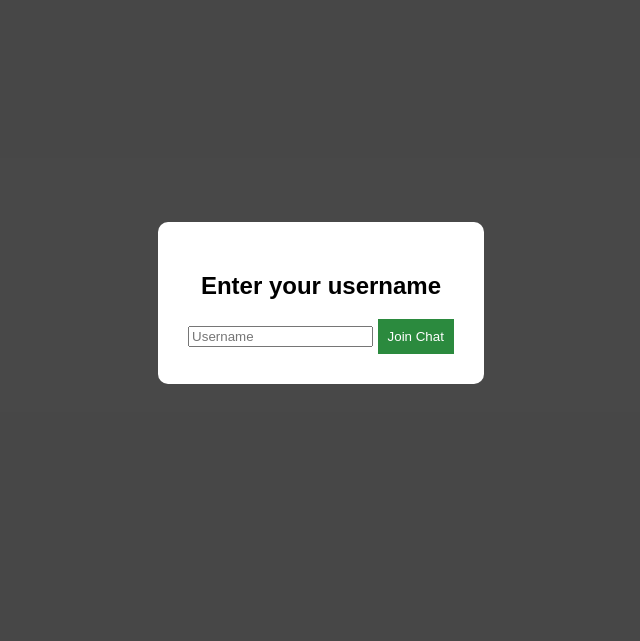
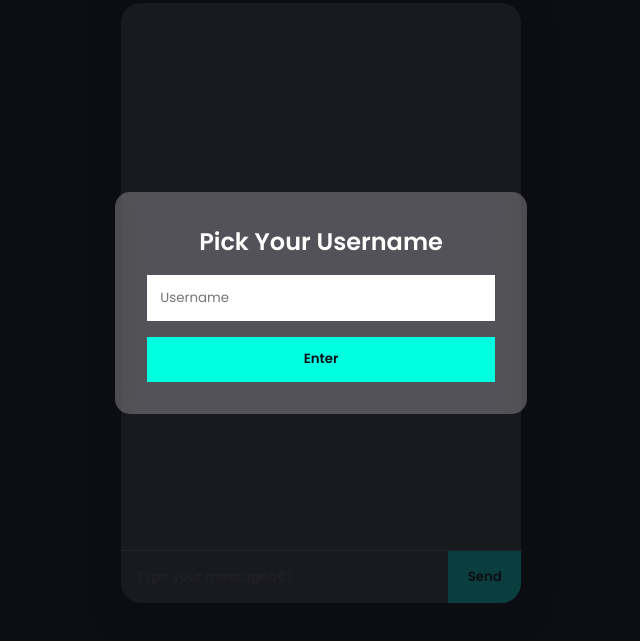
Before and after one commit to vxlical/Chat-site, a website: page public/index.html in a window 1280 px wide. Shown: the part 97-738 px from the top of the page, without its empty margins (319-959 px from the left). Drawn offline with nearby package versions, Linux system fonts and the light colour scheme; no server answers.

Commit message:
Turned chat UI into fancy glass‑morphic design

```diff
--- a/public/index.html
+++ b/public/index.html
@@ -1,29 +1,27 @@
 <!DOCTYPE html>
 <html lang="en">
 <head>
-  <meta charset="UTF-8" />
-  <meta name="viewport" content="width=device-width, initial-scale=1.0"/>
-  <title>Chat App</title>
-  <link rel="stylesheet" href="style.css"/>
+  <meta charset="UTF‑8" />
+  <meta name="viewport" content="width=device-width,initial‑scale=1" />
+  <title>Fancy Chat</title>
+  <link rel="stylesheet" href="style.css" />
+  <script src="/socket.io/socket.io.js" defer></script>
+  <script src="script.js" defer></script>
 </head>
 <body>
   <div id="overlay">
     <div class="username-box">
-      <h2>Enter your username</h2>
+      <h2>Pick Your Username</h2>
       <input type="text" id="usernameInput" placeholder="Username" />
-      <button onclick="setUsername()">Join Chat</button>
+      <button onclick="setUsername()">Enter</button>
     </div>
   </div>
-
-  <div class="chat-container" style="display: none;">
+  <div class="chat-container">
     <div id="messages"></div>
     <form id="form">
-      <input id="input" autocomplete="off" placeholder="Say something..." />
+      <input id="input" autocomplete="off" placeholder="Type your message…" />
       <button>Send</button>
     </form>
   </div>
-
-  <script src="/socket.io/socket.io.js"></script>
-  <script src="script.js"></script>
 </body>
 </html>
--- a/public/script.js
+++ b/public/script.js
@@ -1,14 +1,12 @@
 const socket = io();
-let username = "";
+let username = '';
 
 function setUsername() {
   const input = document.getElementById('usernameInput');
   username = input.value.trim();
-  if (username !== "") {
-    document.getElementById('overlay').style.display = "none";
-    document.querySelector('.chat-container').style.display = "block";
-    socket.emit("join", username);
-  }
+  if (!username) return;
+  document.getElementById('overlay').style.display = 'none';
+  socket.emit('join', username);
 }
 
 const form = document.getElementById('form');
@@ -17,16 +15,15 @@ const messages = document.getElementById('messages');
 
 form.addEventListener('submit', (e) => {
   e.preventDefault();
-  if (input.value && username) {
-    socket.emit('chat message', { user: username, text: input.value });
-    input.value = '';
-  }
+  if (!input.value.trim() || !username) return;
+  socket.emit('chat message', { user: username, text: input.value });
+  input.value = '';
 });
 
 socket.on('chat message', (msg) => {
-  const item = document.createElement('div');
-  item.textContent = `${msg.user}: ${msg.text}`;
-  item.className = msg.user === username ? 'mine' : '';
-  messages.appendChild(item);
+  const el = document.createElement('div');
+  el.textContent = `${msg.user}: ${msg.text}`;
+  el.className = 'message' + (msg.user === username ? ' mine' : '');
+  messages.appendChild(el);
   messages.scrollTop = messages.scrollHeight;
 });
--- a/public/style.css
+++ b/public/style.css
@@ -1,74 +1,138 @@
+@import url('https://fonts.googleapis.com/css2?family=Poppins:wght@300;400;600&display=swap');
+:root {
+  --bg: #0d0d15;
+  --accent: #00ffe1;
+  --glass: rgba(255, 255, 255, 0.25);
+  --glass-shadow: rgba(0, 0, 0, 0.5);
+}
+
+* {
+  box-sizing: border-box;
+  margin: 0;
+  padding: 0;
+  font-family: 'Poppins', sans-serif;
+}
+
 body {
-  font-family: Arial, sans-serif;
-  background: #f0f0f0;
-  margin: 0;
+  background: var(--bg);
+  color: white;
+  height: 100vh;
   display: flex;
   justify-content: center;
   align-items: center;
-  height: 100vh;
+}
+
+.chat-container {
+  width: 100%;
+  max-width: 400px;
+  height: 600px;
+  display: flex;
+  flex-direction: column;
+  background: var(--glass);
+  backdrop-filter: blur(12px);
+  border-radius: 20px;
+  box-shadow: 0 8px 32px var(--glass-shadow);
+  overflow: hidden;
+  position: relative;
+}
+
+#messages {
+  flex: 1;
+  overflow-y: auto;
+  padding: 1rem;
+  display: flex;
+  flex-direction: column;
+  gap: 0.5rem;
+}
+
+form {
+  display: flex;
+  border-top: 1px solid var(--glass);
+}
+
+form input {
+  flex: 1;
+  padding: 1rem;
+  background: transparent;
+  border: none;
+  color: white;
+}
+
+form button {
+  padding: 1rem 1.2rem;
+  background: var(--accent);
+  border: none;
+  color: #0d0d15;
+  font-weight: 600;
+  cursor: pointer;
+  transition: background 0.3s ease;
+}
+
+form button:hover {
+  background: #00d4b1;
+}
+
+.message {
+  align-self: flex-start;
+  max-width: 80%;
+  background: var(--glass);
+  padding: 0.7rem 1rem;
+  border-radius: 15px;
+  position: relative;
+  animation: fadeIn 0.4s ease;
+}
+
+.message.mine {
+  align-self: flex-end;
+  background: var(--accent);
+  color: #0d0d15;
+}
+
+@keyframes fadeIn {
+  from { opacity: 0; transform: scale(0.95); }
+  to { opacity: 1; transform: scale(1); }
 }
 
 #overlay {
-  position: fixed;
+  position: absolute;
   inset: 0;
-  background: rgba(0,0,0,0.7);
+  background: rgba(13,13,21,0.8);
   display: flex;
   justify-content: center;
   align-items: center;
-  z-index: 100;
+  z-index: 10;
 }
 
 .username-box {
-  background: white;
-  padding: 30px;
-  border-radius: 10px;
+  background: var(--glass);
+  padding: 2rem;
+  border-radius: 15px;
   text-align: center;
+  backdrop-filter: blur(12px);
 }
 
-.chat-container {
-  width: 90%;
-  max-width: 500px;
-  background: white;
-  padding: 10px;
-  border-radius: 10px;
-  box-shadow: 0 0 15px rgba(0,0,0,0.1);
+.username-box h2 {
+  margin-bottom: 1rem;
 }
 
-#messages {
-  height: 300px;
-  overflow-y: auto;
-  margin-bottom: 10px;
-  border: 1px solid #ccc;
-  padding: 5px;
+.username-box input {
+  width: 100%;
+  padding: 0.8rem;
+  border: none;
+  margin-bottom: 1rem;
 }
 
-#form {
-  display: flex;
+.username-box button {
+  width: 100%;
+  padding: 0.8rem;
+  background: var(--accent);
+  border: none;
+  font-weight: 600;
+  cursor: pointer;
+  color: var(--bg);
+  transition: filter 0.3s;
 }
 
-#input {
-  flex: 1;
-  padding: 10px;
-  border: 1px solid #ccc;
-  border-right: none;
+.username-box button:hover {
+  filter: brightness(0.9);
 }
-
-button {
-  padding: 10px;
-  background: #2b8a3e;
-  color: white;
-  border: none;
-  cursor: pointer;
-}
-
-#messages div {
-  margin: 5px 0;
-  padding: 10px;
-  background: #e0e0e0;
-  border-radius: 10px;
-}
-
-#messages .mine {
-  background: #c7ffc7;
-  text-align: right;
-}
```
